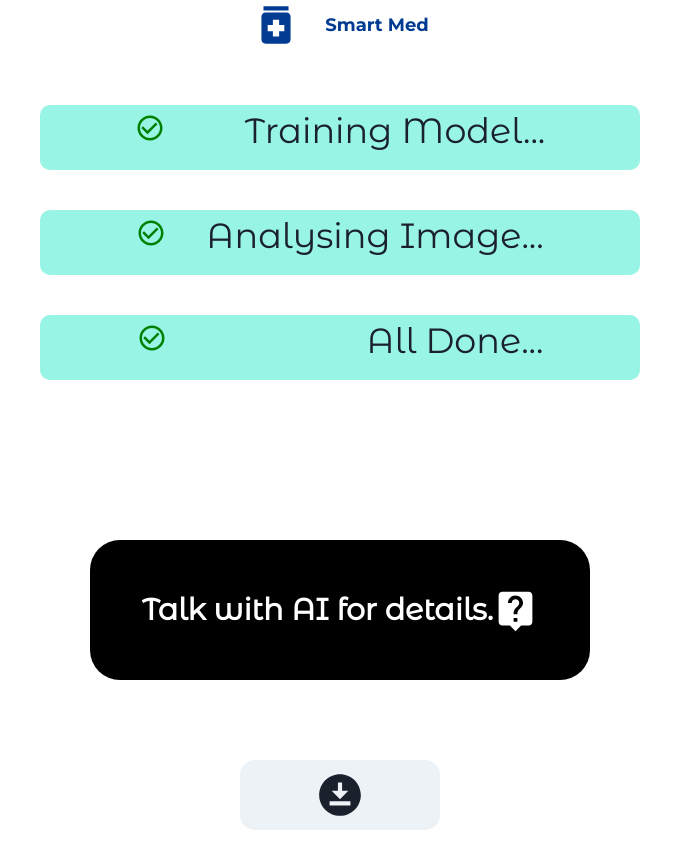
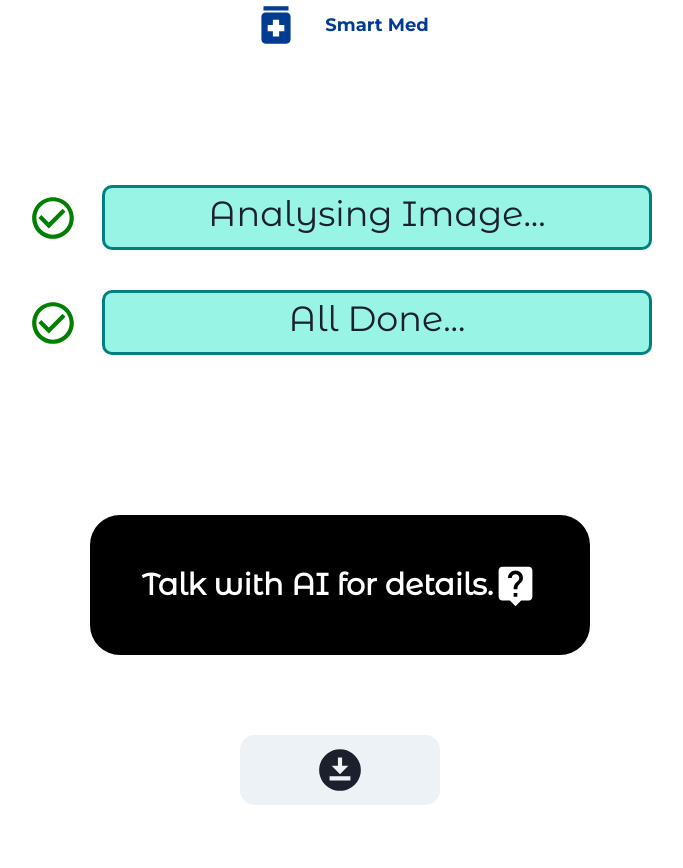
Before and after one commit to tianyefan/smart-med, a Next.js app: page /result in a window 1280 px wide. Shown: the whole page, without its empty margins (300-983 px from the left). After the commit the page ends 844 px from the top, so only its background shows below. Built offline with nearby package versions, Linux system fonts and the light colour scheme.

Commit message:
change layout

```diff
--- a/pages/result/index.js
+++ b/pages/result/index.js
@@ -35,51 +35,43 @@ function Result() {
         justifyContent="center"
         flexDir="column"
       >
+        <Box display="flex" alignItems="center" justifyContent="center" marginTop={20}>
+          <CheckCircleOutlineIcon
+            sx={{ fontSize: 50, color: "green", marginTop: 5, marginRight: 3 }}
+          />
           <Text
             fontFamily="Montserrat Alternates"
-          fontSize={[18,20,25,30,35]}
+            fontSize={[18, 20, 25, 30, 35]}
             bg="#98F4E4"
-          w={[400,450,500,550,600]}
+            w={[350, 400, 450, 500, 550]}
             textAlign="center"
-          h={[45,50,55,58,65]}
+            h={[45, 50, 55, 58, 65]}
             borderRadius={10}
             marginTop={10}
+            border='3px solid teal'
           >
+            Analysing Image...
+          </Text>
+        </Box>
+
+        <Box display="flex" alignItems="center" justifyContent="center">
           <CheckCircleOutlineIcon
-            sx={{ fontSize: 30, color: "green", marginRight: 10 }}
+            sx={{ fontSize: 50, color: "green", marginTop: 5, marginRight: 3 }}
           />
-          Training Model...
-        </Text>
           <Text
             fontFamily="Montserrat Alternates"
-          fontSize={[18,20,25,30,35]}
+            fontSize={[18, 20, 25, 30, 35]}
             bg="#98F4E4"
-          w={[400,450,500,550,600]}
+            w={[350, 400, 450, 500, 550]}
             textAlign="center"
-          h={[45,50,55,58,65]}
+            h={[45, 50, 55, 58, 65]}
             borderRadius={10}
             marginTop={10}
+            border='3px solid teal'
           >
-          <CheckCircleOutlineIcon
-            sx={{ fontSize: 30, color: "green", marginRight: 5 }}
-          />
-          Analysing Image...
-        </Text>
-        <Text
-          fontFamily="Montserrat Alternates"
-          fontSize={[18,20,25,30,35]}
-          bg="#98F4E4"
-          w={[400,450,500,550,600]}
-          textAlign="center"
-          h={[45,50,55,58,65]}
-          borderRadius={10}
-          marginTop={10}
-        >
-          <CheckCircleOutlineIcon
-            sx={{ fontSize: 30, color: "green", marginRight: 25 }}
-          />
             All Done...
           </Text>
+        </Box>
       </Box>
       <Box
         display="flex"
@@ -88,30 +80,33 @@ function Result() {
         flexDir="column"
         marginTop={40}
       >
-        <Link
-          href="/chat"
-        >
+        <Link href="/chat">
           <Button
-            w={[300,350,400,450,500]}
-            h={[75,90,100,120,140]}
+            w={[300, 350, 400, 450, 500]}
+            h={[75, 90, 100, 120, 140]}
             fontFamily="Montserrat Alternates"
             bg="#000"
             color="#fff"
             _hover={{ bg: "gray" }}
-            fontSize={[18,21,24,27,30]}
-            borderRadius={[10,15,20,25,30]}
+            fontSize={[18, 21, 24, 27, 30]}
+            borderRadius={[10, 15, 20, 25, 30]}
           >
             Talk with AI for details.
             <LiveHelpIcon sx={{ fontSize: 45 }} />
           </Button>
         </Link>
 
-        <Button marginTop={20} w={[150,180,200]} h={[50,55,70]} borderRadius={[10,12,15]}>
+        <Button
+          marginTop={20}
+          w={[150, 180, 200]}
+          h={[50, 55, 70]}
+          borderRadius={[10, 12, 15]}
+        >
           <DownloadForOfflineIcon sx={{ fontSize: 50 }} />
         </Button>
         <Text
           fontFamily="Montserrat Alternates"
-          fontSize={[12,15,18]}
+          fontSize={[12, 15, 18]}
           marginTop={3}
           color="#fff"
         >
```
Lines whose indentation alone changed are shown as unchanged.
